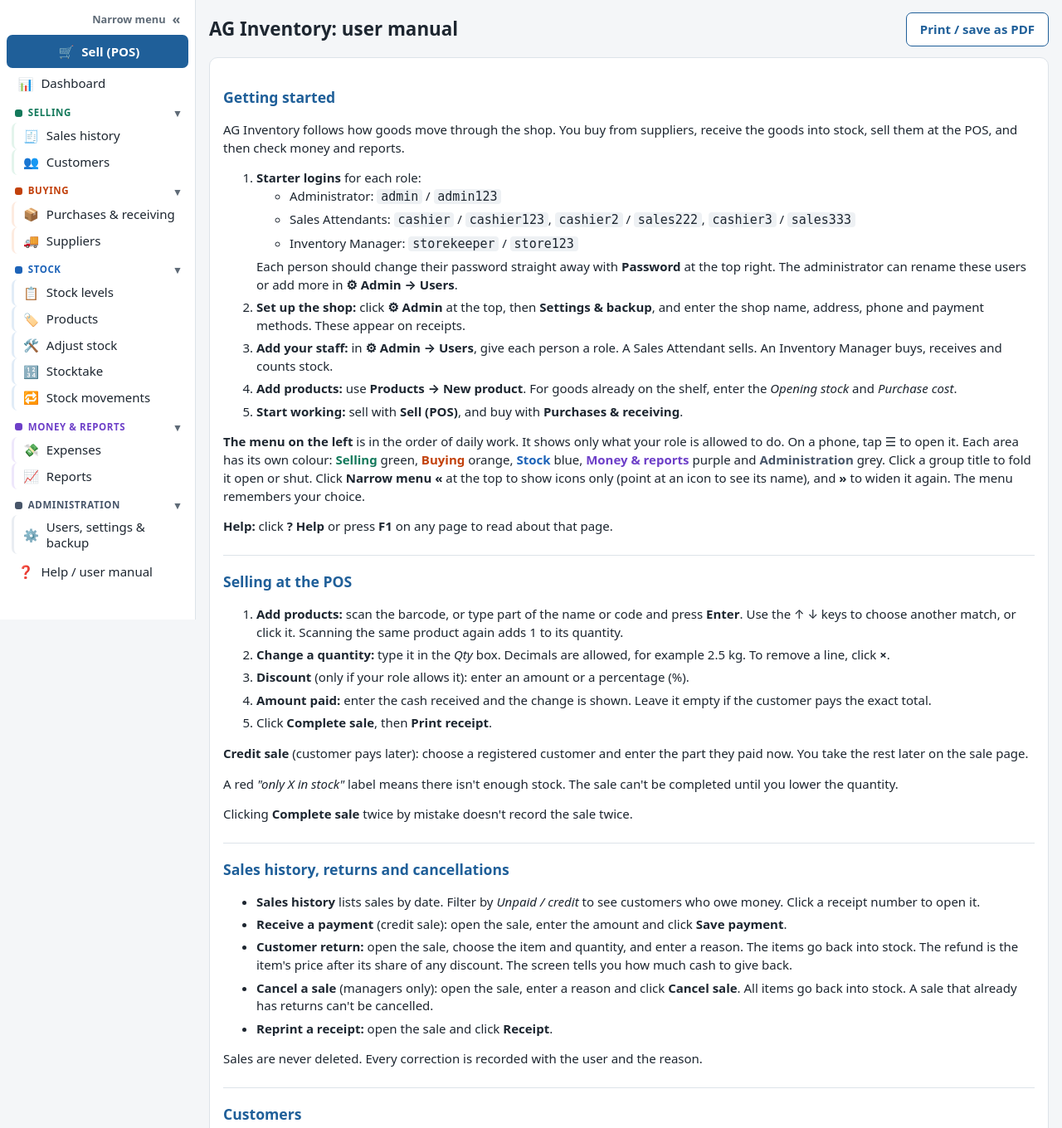
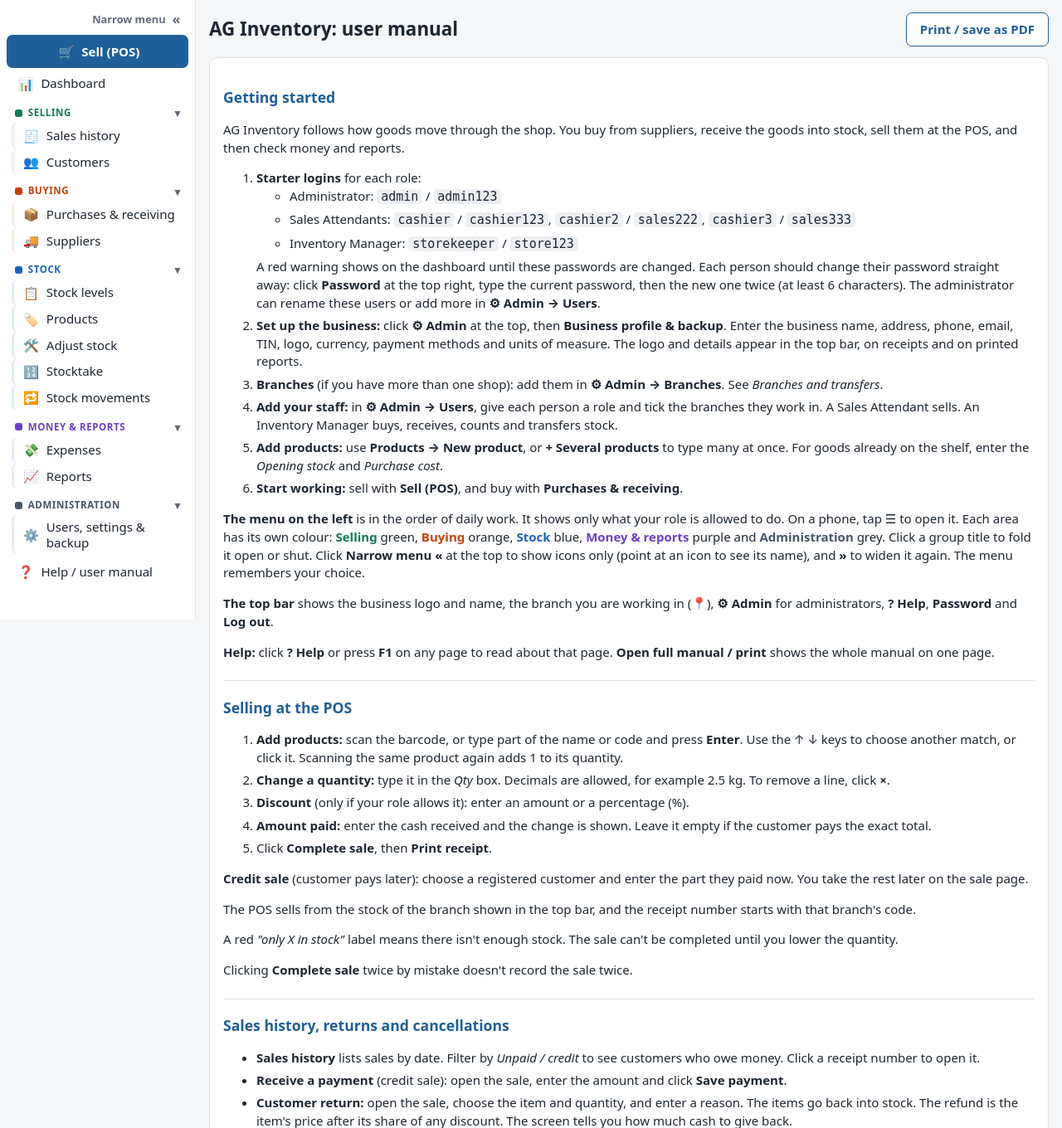
Before and after one commit to AGSoftwareplc/AG_Inventory, a Flask app: page /manual in a window 1280 px wide. Shown: the part 53-1413 px from the top of the page at 83% size. Run offline with Flask 3, Linux system fonts and the light colour scheme; the visitor is signed in with stand-in values (Sample User, id 1); data comes from the database, SQL or seed files in the repository; data that the repository does not hold is empty.

Commit message:
Update the user manual for businesses, branches, units and the new dashboard
Help now covers the business profile and logo, branches and the branch picker, selling and
stock per branch, transfers, Super Admin businesses, units of measure, adding several
products, the top bar, the dashboard filter row and coloured cards, starter logins and
changing passwords, plus new questions (other branch, In transit, app started twice).
The by-branch dashboard test now checks the chart heading, since the manual names the chart.

Co-Authored-By: Claude Opus 5.5 <noreply@anthropic.com>
Claude-Session: https://claude.ai/code/session_01Ek6kpJQuwSLBn5v61bcWqG

```diff
--- a/templates/_help.html
+++ b/templates/_help.html
@@ -7,14 +7,16 @@
     <ul><li>Administrator: <code>admin</code> / <code>admin123</code></li>
         <li>Sales Attendants: <code>cashier</code> / <code>cashier123</code>, <code>cashier2</code> / <code>sales222</code>, <code>cashier3</code> / <code>sales333</code></li>
         <li>Inventory Manager: <code>storekeeper</code> / <code>store123</code></li></ul>
-    Each person should change their password straight away with <b>Password</b> at the top right. The administrator can rename these users or add more in <b>⚙ Admin → Users</b>.</li>
-  <li><b>Set up the shop:</b> click <b>⚙ Admin</b> at the top, then <b>Settings &amp; backup</b>, and enter the shop name, address, phone and payment methods. These appear on receipts.</li>
-  <li><b>Add your staff:</b> in <b>⚙ Admin → Users</b>, give each person a role. A Sales Attendant sells. An Inventory Manager buys, receives and counts stock.</li>
-  <li><b>Add products:</b> use <b>Products → New product</b>. For goods already on the shelf, enter the <i>Opening stock</i> and <i>Purchase cost</i>.</li>
+    A red warning shows on the dashboard until these passwords are changed. Each person should change their password straight away: click <b>Password</b> at the top right, type the current password, then the new one twice (at least 6 characters). The administrator can rename these users or add more in <b>⚙ Admin → Users</b>.</li>
+  <li><b>Set up the business:</b> click <b>⚙ Admin</b> at the top, then <b>Business profile &amp; backup</b>. Enter the business name, address, phone, email, TIN, logo, currency, payment methods and units of measure. The logo and details appear in the top bar, on receipts and on printed reports.</li>
+  <li><b>Branches</b> (if you have more than one shop): add them in <b>⚙ Admin → Branches</b>. See <i>Branches and transfers</i>.</li>
+  <li><b>Add your staff:</b> in <b>⚙ Admin → Users</b>, give each person a role and tick the branches they work in. A Sales Attendant sells. An Inventory Manager buys, receives, counts and transfers stock.</li>
+  <li><b>Add products:</b> use <b>Products → New product</b>, or <b>+ Several products</b> to type many at once. For goods already on the shelf, enter the <i>Opening stock</i> and <i>Purchase cost</i>.</li>
   <li><b>Start working:</b> sell with <b>Sell (POS)</b>, and buy with <b>Purchases &amp; receiving</b>.</li>
 </ol>
 <p><b>The menu on the left</b> is in the order of daily work. It shows only what your role is allowed to do. On a phone, tap ☰ to open it. Each area has its own colour: <b style="color:#13795b">Selling</b> green, <b style="color:#c2410c">Buying</b> orange, <b style="color:#1d63b8">Stock</b> blue, <b style="color:#6d3fc8">Money &amp; reports</b> purple and <b style="color:#475569">Administration</b> grey. Click a group title to fold it open or shut. Click <b>Narrow menu «</b> at the top to show icons only (point at an icon to see its name), and <b>»</b> to widen it again. The menu remembers your choice.</p>
-<p><b>Help:</b> click <b>? Help</b> or press <b>F1</b> on any page to read about that page.</p>
+<p><b>The top bar</b> shows the business logo and name, the branch you are working in (📍), <b>⚙ Admin</b> for administrators, <b>? Help</b>, <b>Password</b> and <b>Log out</b>.</p>
+<p><b>Help:</b> click <b>? Help</b> or press <b>F1</b> on any page to read about that page. <b>Open full manual / print</b> shows the whole manual on one page.</p>
 </section>
 
 <section id="help-pos" data-title="Sell (POS)">
@@ -27,6 +29,7 @@
   <li>Click <b>Complete sale</b>, then <b>Print receipt</b>.</li>
 </ol>
 <p><b>Credit sale</b> (customer pays later): choose a registered customer and enter the part they paid now. You take the rest later on the sale page.</p>
+<p>The POS sells from the stock of the branch shown in the top bar, and the receipt number starts with that branch's code.</p>
 <p>A red <i>"only X in stock"</i> label means there isn't enough stock. The sale can't be completed until you lower the quantity.</p>
 <p>Clicking <b>Complete sale</b> twice by mistake doesn't record the sale twice.</p>
 </section>
@@ -70,8 +73,8 @@
 <section id="help-inventory" data-title="Stock levels & movements">
 <h2>Stock levels and movements</h2>
 <ul>
-  <li><b>Stock levels</b> shows every active product with its quantity, minimum level and value at cost. Rows highlighted in yellow are at or below their minimum, which means it's time to reorder. The yellow bar at the top of every page counts them.</li>
-  <li><b>Stock movements</b> is the full history: every receiving, sale, return, adjustment and count, with the date, user, reference and balance after it.</li>
+  <li><b>Stock levels</b> shows every active product with its quantity, minimum level and value at cost <b>in the branch you are working in</b>. Rows highlighted in yellow are at or below their minimum, which means it's time to reorder. The yellow bar at the top of every page counts them for this branch.</li>
+  <li><b>Stock movements</b> is the full history of this branch: every receiving, sale, return, adjustment, count and transfer, with the date, user, reference and balance after it.</li>
 </ul>
 <p>Stock changes only through these transactions, never by typing a number directly.</p>
 </section>
@@ -81,7 +84,9 @@
 <ul>
   <li><b>New product:</b> enter a unique code, the name, category, unit (pcs, kg, litre…), selling price and minimum stock level. A barcode is optional. To add your own units, such as <i>sack</i>, an administrator adds them to <b>Units of measure</b> in <b>⚙ Admin → Business profile</b>.</li>
   <li><b>Several products at once:</b> click <b>+ Several products</b>. Type one product per row. A new empty row appears as you type in the last one, and <b>×</b> removes a row. Click <b>Save all products</b>. If a row has a mistake, such as a missing price or a code that is already used, nothing is saved yet. That row turns red with the reason, and everything you typed stays in place.</li>
-  <li><b>Opening stock:</b> for goods already in the shop, enter the quantity and purchase cost once, when you create the product.</li>
+  <li><b>Unit:</b> choose it from the list. Quantities can have decimals, for example 2.5 kg or 0.75 litre.</li>
+  <li><b>Opening stock:</b> for goods already in the shop, enter the quantity and purchase cost once, when you create the product. It goes into the branch you are working in.</li>
+  <li><b>Shared by all branches:</b> the product list and selling prices are the same in every branch. Each branch has its own stock of them.</li>
   <li><b>Change a price:</b> edit the product. Old sales keep their old prices, and price changes are logged.</li>
   <li><b>Stop selling a product:</b> untick <i>Active</i>. A product that has been used can't be deleted.</li>
   <li><b>Categories:</b> group products, for example Drinks or Food. Use them in searches and reports.</li>
@@ -143,7 +148,9 @@
 
 <section id="help-dashboard" data-title="Dashboard">
 <h2>Dashboard</h2>
-<p>The dashboard shows today's figures: sales, purchases, expenses, gross and net profit, stock value, low-stock products and best sellers. Change the dates to see another period. Staff without report rights see only counts, not money figures.</p>
+<p>The dashboard shows today's figures: sales, purchases, expenses, gross and net profit, stock value, low-stock products and best sellers. Staff without report rights see only counts, not money figures.</p>
+<p><b>Filter row at the top:</b> choose the <b>Branch</b> (if you work in more than one) and the <b>From</b> and <b>To</b> dates, then click <b>Show</b>. The chosen branch and period are shown at the right. Administrators can choose <b>All branches</b>; this adds a <b>Branches compared</b> chart with each branch's sales, profit and stock value.</p>
+<p><b>Cards</b> use the menu colours: green for selling, orange for buying, purple for money, blue for stock and amber for low stock.</p>
 <ul>
   <li><b>Sales per day:</b> one bar per day. With only one day chosen, it shows the last 14 days. For more than two months, it shows one bar per month. Point at a bar to see the amount.</li>
   <li><b>Where the money went:</b> net sales, the cost of the goods sold, expenses and the profit that is left.</li>
@@ -157,13 +164,13 @@
 <h2>Administration (administrators only)</h2>
 <p>Open it with the <b>⚙ Admin</b> button at the top of every page, or with <i>Users, settings &amp; backup</i> at the bottom of the side menu. The tabs at the top of the page switch between the sections below.</p>
 <ul>
-  <li><b>Users:</b> create one login per person. To stop someone logging in, untick <i>Active</i>. To reset a password, type a new one.</li>
+  <li><b>Users:</b> create one login per person and tick the branches they work in (an administrator works in all). To stop someone logging in, untick <i>Active</i>. To reset a password, type a new one. Usernames must be unique across all businesses.</li>
   <li><b>Role permissions:</b> tick what Sales Attendants and Inventory Managers may do, for example give discounts, cancel sales or see profit.</li>
-  <li><b>Settings:</b> shop details for receipts, currency, payment methods, receipt footer.</li>
-  <li><b>Backup:</b> a copy of the data is made automatically every day. Click <b>Make and download a backup now</b> and keep copies on a USB stick.</li>
+  <li><b>Business profile:</b> name, address, phone, email, TIN, logo (PNG or JPG, up to 1 MB), currency, payment methods, units of measure and receipt footer.</li>
+  <li><b>Backup:</b> each business is backed up separately. A copy of the data is made automatically every day. Click <b>Make and download a backup now</b> and keep copies on a USB stick.</li>
   <li><b>Restore:</b> choose a backup file and click <b>Restore backup</b>. Everyone then logs in again.</li>
   <li><b>Branches:</b> add a branch with a short code (used in document numbers) and tick on each user's page which branches they work in. A closed branch keeps its history.</li>
-  <li><b>Businesses</b> (Super Admin only): add another business with its own administrator, or close one. Each business has its own data, profile and logo, and cannot see the others.</li>
+  <li><b>Businesses</b> (Super Admin only): add another business with its name, a short code and its first administrator's login, or close and reopen one. Each business has its own data, profile, logo, branches and users, and cannot see the others. A closed business keeps its data, but nobody can log in to it. The administrators of the first business are the Super Admins.</li>
   <li><b>Audit log:</b> shows who did what, such as logins, price changes, cancellations, returns and adjustments.</li>
 </ul>
 </section>
@@ -181,6 +188,12 @@
   <dd>Reload the page and try again.</dd>
   <dt><b>I see "Not allowed".</b></dt>
   <dd>Your role doesn't have that permission. Ask the administrator.</dd>
+  <dt><b>I can't see the sales or stock of another branch.</b></dt>
+  <dd>Pages show the branch in the top bar. Pick another branch there, if you work in it. Administrators can use <b>All branches</b> on the dashboard and in reports.</dd>
+  <dt><b>A transfer is still "In transit".</b></dt>
+  <dd>The receiving branch must open it and click <b>Receive</b>. Switch to that branch in the top bar first.</dd>
+  <dt><b>The app was started twice.</b></dt>
+  <dd>Run <code>start.bat</code> only once. If the app is already open, just use the browser. To restart, close the black window first.</dd>
   <dt><b>Forgot a password.</b></dt>
   <dd>An administrator can set a new one in <i>Users</i>.</dd>
 </dl>
```
Also changed, not shown: tests/test_app.py (+2 -2 lines).
